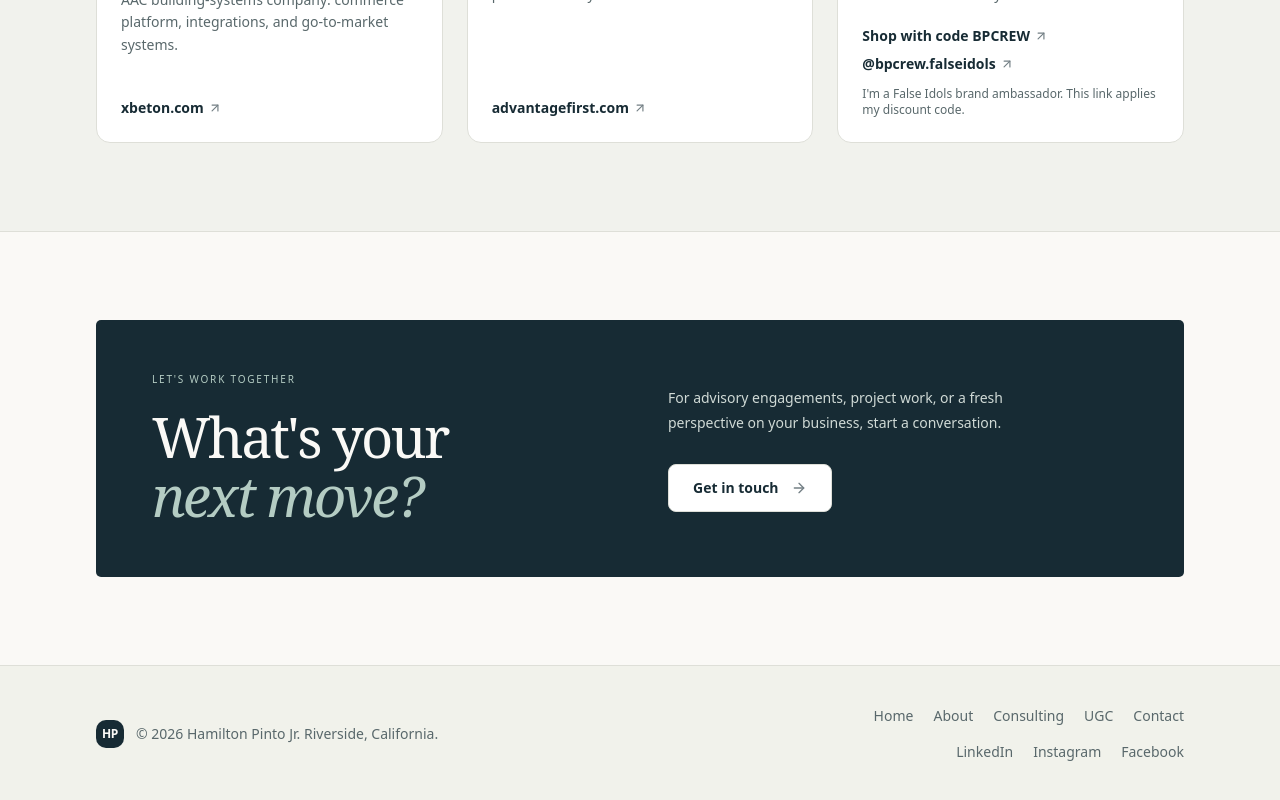
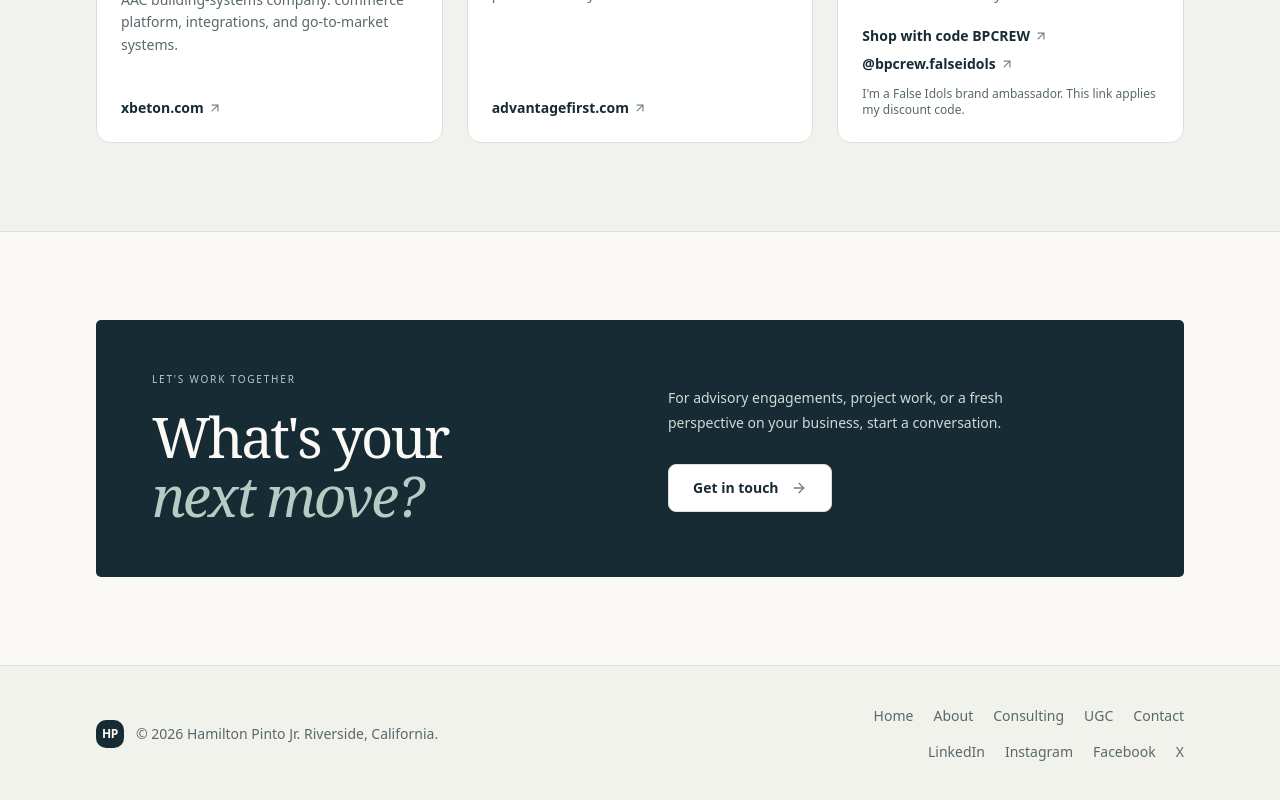
Before and after one commit to hpintojr/hpintojr, a Next.js app: page / in a window 1280 px wide. Shown: the part 2806-3606 px from the top of the page. Built offline with nearby package versions, Linux system fonts and the light colour scheme.

Commit message:
Add X (x.com/hpintojr) to social config, Person sameAs, and footer

```diff
--- a/src/app/layout.tsx
+++ b/src/app/layout.tsx
@@ -114,6 +114,16 @@ export default function RootLayout({ children }: LayoutProps<"/">) {
                       Facebook
                     </a>
                   </li>
+                  <li>
+                    <a
+                      href={site.social.x}
+                      target="_blank"
+                      rel="me noopener"
+                      className="text-muted-foreground transition-colors hover:text-foreground"
+                    >
+                      X
+                    </a>
+                  </li>
                 </ul>
               </nav>
             </div>
--- a/src/config/site.ts
+++ b/src/config/site.ts
@@ -45,6 +45,7 @@ export const site = {
     instagram: "https://www.instagram.com/hpintojr",
     facebook: "https://www.facebook.com/hpintojr419",
     linkedin: "https://www.linkedin.com/in/hamilton-pinto-jr",
+    x: "https://x.com/hpintojr",
   },
   ventures: [
     {
--- a/src/content/person.ts
+++ b/src/content/person.ts
@@ -87,6 +87,7 @@ export function personJsonLd() {
       site.social.instagram,
       site.social.facebook,
       site.social.linkedin,
+      site.social.x,
       "https://www.crunchbase.com/person/hamilton-pinto-jr",
       "https://www.bennyandpenny.com",
       "https://mercurycalldesk.com",
```
